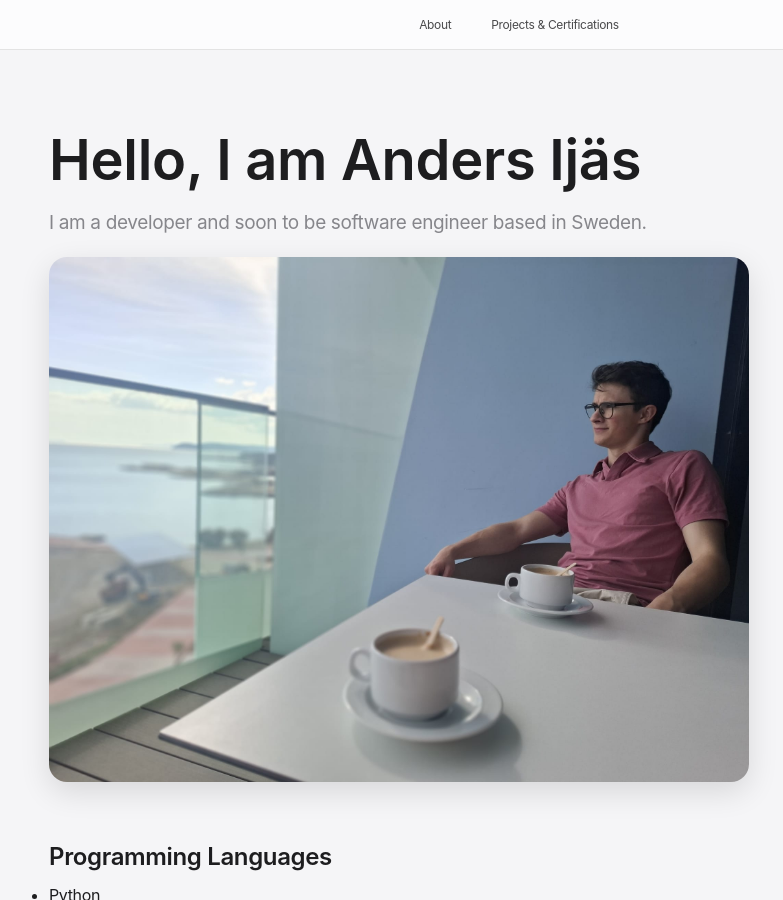
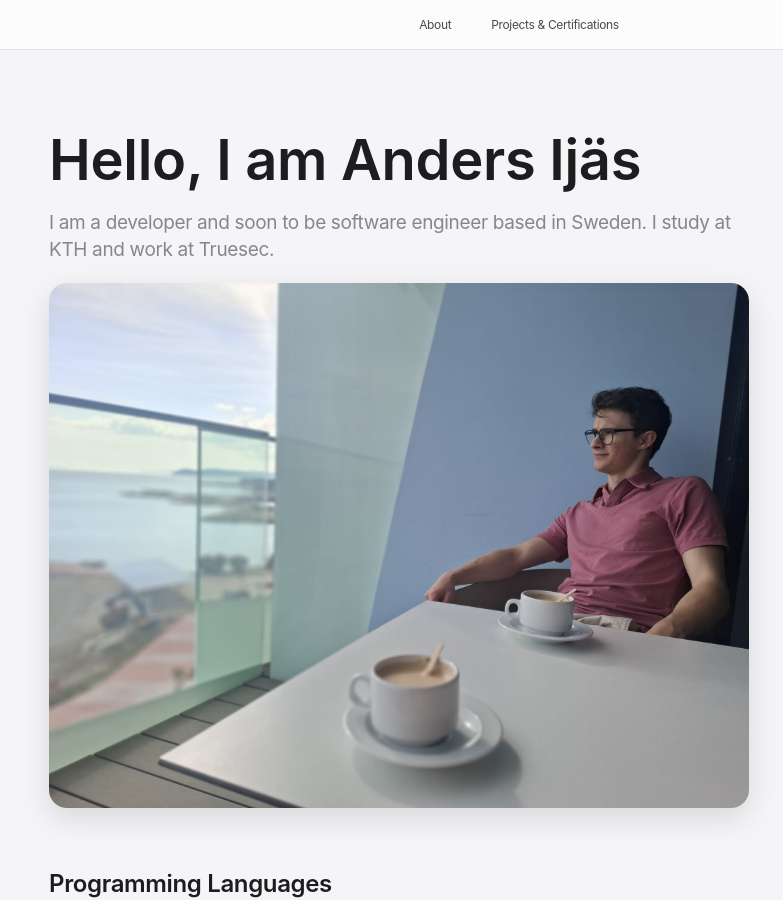
Before and after one commit to anders-ijas/anders-ijas.github.io, a Jekyll site: the page built from index.md, in a window 1280 px wide and 900 px high. Shown: the whole window, without its empty margins (121-904 px from the left). Built offline with Jekyll 4.4.1, drawn with Linux system fonts in a browser that asks for light colours.

Commit message:
Update index.md

```diff
--- a/index.md
+++ b/index.md
@@ -4,7 +4,7 @@ title: About Me
 ---
 
 # Hello, I am Anders Ijäs
-I am a developer and soon to be software engineer based in Sweden.
+I am a developer and soon to be software engineer based in Sweden. I study at KTH and work at Truesec.
 
 ![Anders Ijäs](/assets/me.jpg)
 
```
